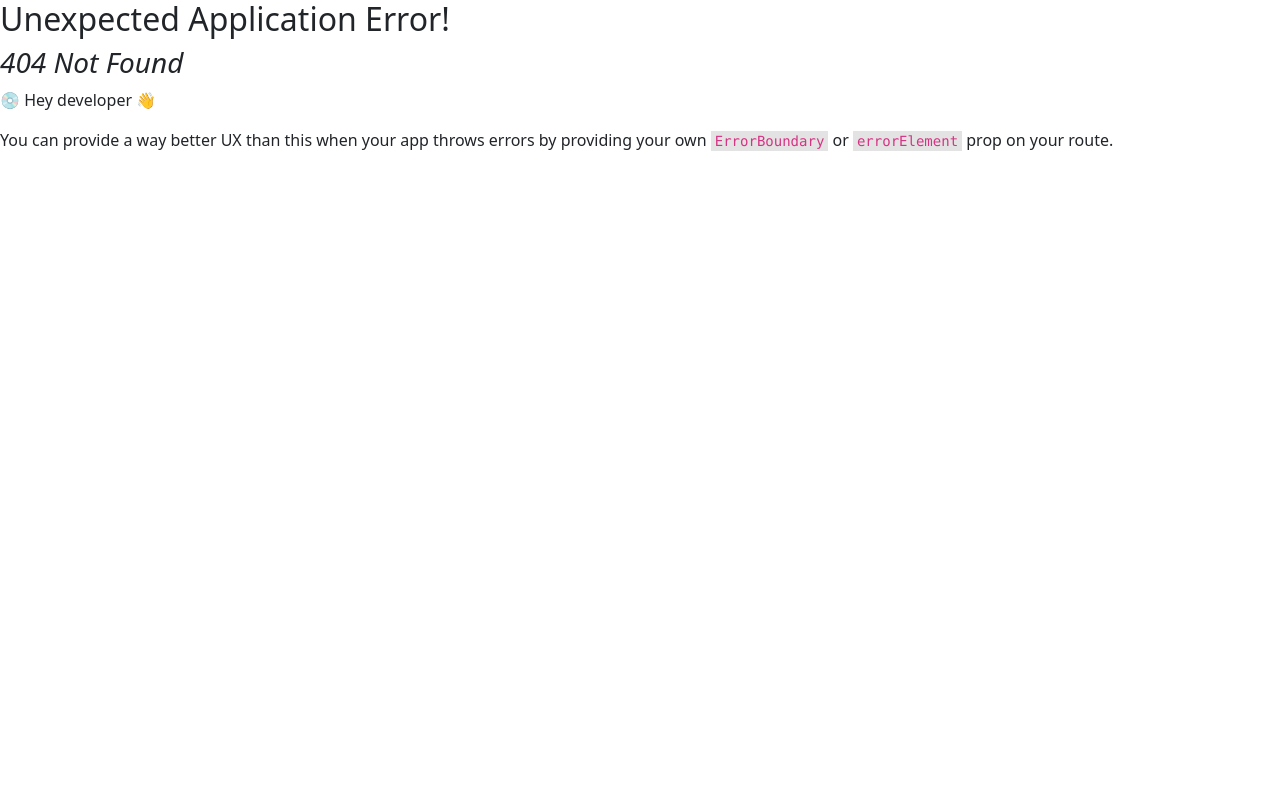
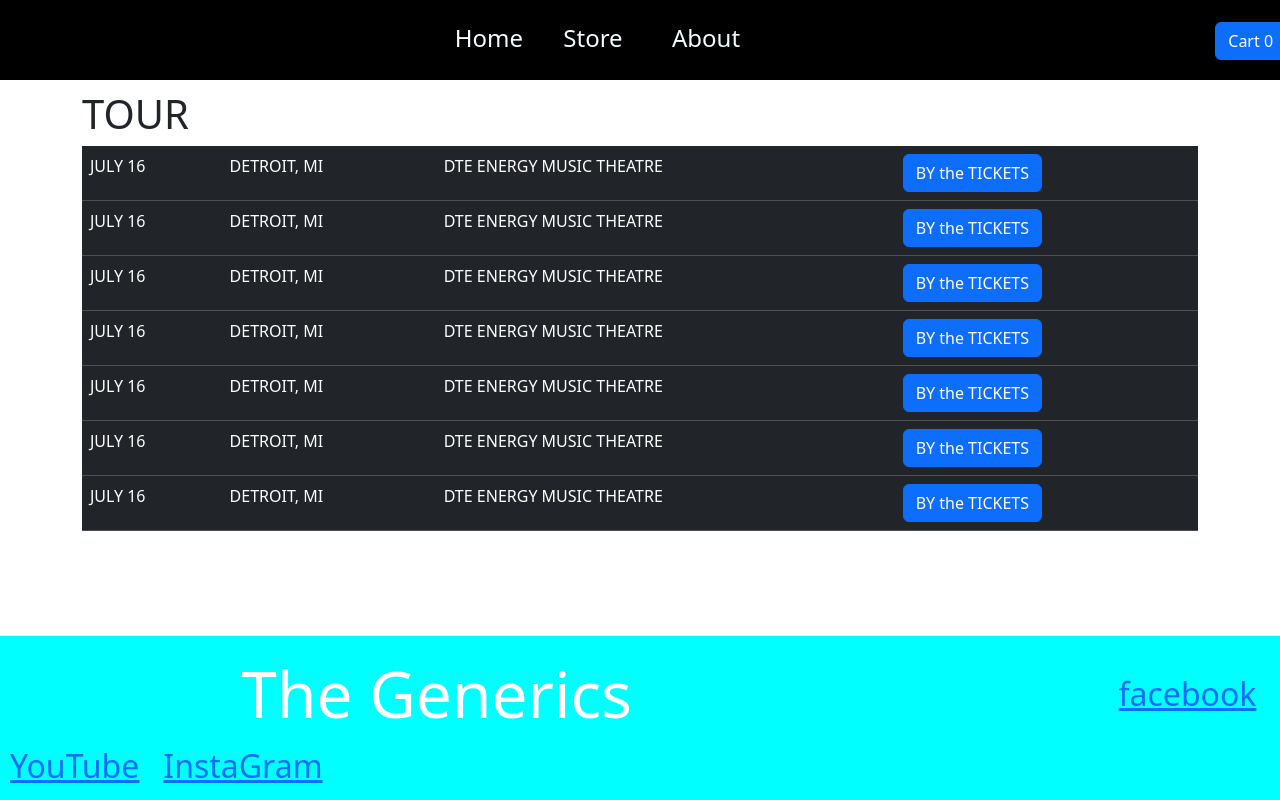
Before and after one commit to Manojdeore7/Ecommerce_Website, a React (Create React App) app: page /Home in a window 1280 px wide. Before the commit this address had no page. Built offline with nearby package versions, Linux system fonts and the light colour scheme.

Commit message:
now routing is completed

```diff
--- a/src/App.js
+++ b/src/App.js
@@ -5,10 +5,11 @@ import About from "./components/About";
 import { createBrowserRouter, RouterProvider } from "react-router-dom";
 import Header from "./components/Header";
 import Footer from "./components/Footer";
-
+import Home from "./components/Home";
 let router = createBrowserRouter([
   { path: "", element: [<Store />] },
   { path: "/About", element: [<Header />, <About />, <Footer />] },
+  { path: "/Home", element: [<Header />, <Home />, <Footer />] },
 ]);
 function App() {
   return <RouterProvider router={router}></RouterProvider>;
--- a/src/components/About.js
+++ b/src/components/About.js
@@ -30,7 +30,33 @@ function About() {
         pariatur esse ex dolore. Quis eiusmod ex aliqua fugiat mollit mollit sit
         magna. Laborum reprehenderit dolore commodo ex sint dolore reprehenderit
         labore do proident adipisicing duis aute. Nostrud sit laboris cupidatat
-        quis ea ea cillum commodo velit laborum ad.
+        quis ea ea cillum commodo velit laborum ad. Veniam magna in voluptate
+        consectetur pariatur esse ex dolore. Quis eiusmod ex aliqua fugiat
+        mollit mollit sit magna. Laborum reprehenderit dolore commodo ex sint
+        dolore reprehenderit labore do proident adipisicing duis aute. Nostrud
+        sit laboris cupidatat quis ea ea cillum commodo velit laborum ad. Veniam
+        magna in voluptate consectetur pariatur esse ex dolore. Quis eiusmod ex
+        aliqua fugiat mollit mollit sit magna. Laborum reprehenderit dolore
+        commodo ex sint dolore reprehenderit labore do proident adipisicing duis
+        aute. Nostrud sit laboris cupidatat quis ea ea cillum commodo velit
+        laborum ad. Veniam magna in voluptate consectetur pariatur esse ex
+        dolore. Quis eiusmod ex aliqua fugiat mollit mollit sit magna. Laborum
+        reprehenderit dolore commodo ex sint dolore reprehenderit labore do
+        proident adipisicing duis aute. Nostrud sit laboris cupidatat quis ea ea
+        cillum commodo velit laborum ad. Veniam magna in voluptate consectetur
+        pariatur esse ex dolore. Quis eiusmod ex aliqua fugiat mollit mollit sit
+        magna. Laborum reprehenderit dolore commodo ex sint dolore reprehenderit
+        labore do proident adipisicing duis aute. Nostrud sit laboris cupidatat
+        quis ea ea cillum commodo velit laborum ad. Veniam magna in voluptate
+        consectetur pariatur esse ex dolore. Quis eiusmod ex aliqua fugiat
+        mollit mollit sit magna. Laborum reprehenderit dolore commodo ex sint
+        dolore reprehenderit labore do proident adipisicing duis aute. Nostrud
+        sit laboris cupidatat quis ea ea cillum commodo velit laborum ad. Veniam
+        magna in voluptate consectetur pariatur esse ex dolore. Quis eiusmod ex
+        aliqua fugiat mollit mollit sit magna. Laborum reprehenderit dolore
+        commodo ex sint dolore reprehenderit labore do proident adipisicing duis
+        aute. Nostrud sit laboris cupidatat quis ea ea cillum commodo velit
+        laborum ad.
       </p>
     </div>
   );
--- a/src/components/Footer.js
+++ b/src/components/Footer.js
@@ -2,13 +2,14 @@ function Footer() {
   let styleC = {
     backgroundColor: "aqua",
     fontSize: "2rem",
-    padding: "20px",
+    padding: "10px",
     textAlign: "center",
     color: "white",
     fontFamily: "inherit",
-    position: "relative",
-    top: "35px",
+    position: "fixed",
+    bottom: "0px",
     alignItems: "center",
+    width: "110%",
   };
   return (
     <div className="row" style={styleC}>
--- a/src/components/Header.css
+++ b/src/components/Header.css
@@ -8,3 +8,8 @@
   font-size: 1.5rem;
   color: white;
 }
+.ram {
+  list-style: none;
+  text-decoration: none;
+  color: azure;
+}
--- a/src/components/Header.js
+++ b/src/components/Header.js
@@ -1,6 +1,7 @@
 import "./Header.css";
 import { useContext } from "react";
 import CartContext from "../store/Cart-Context";
+import { Link } from "react-router-dom";
 function Header(props) {
   let cacrtC = useContext(CartContext);
   let totalNumberOfItems = cacrtC.items.length;
@@ -8,15 +9,21 @@ function Header(props) {
     props.show();
   }
   return (
-    <div className="row Header">
-      <div className="col-1 offset-4">
-        <a>Home</a>
+    <div className="row Header ">
+      <div className="col-1 offset-4 ">
+        <Link className="ram" to="http://localhost:3001/Home">
+          Home
+        </Link>
       </div>
       <div className="col-1">
-        <a href="http://localhost:3002/">Store</a>
+        <Link className="ram" to="http://localhost:3001/">
+          Store
+        </Link>
       </div>
       <div className="col-1">
-        <a href="http://localhost:3002/About">About</a>
+        <Link className="ram" to="http://localhost:3001/About">
+          About
+        </Link>
       </div>
 
       <div className="col-auto offset-4">
--- /dev/null
+++ b/src/components/Home.css
@@ -0,0 +1,5 @@
+.home {
+  margin-top: 0px;
+  top: 90px;
+  position: relative;
+}
--- /dev/null
+++ b/src/components/Home.js
@@ -0,0 +1,70 @@
+import "./Home.css";
+
+function Home() {
+  return (
+    <div className="container home">
+      <h1>TOUR</h1>
+      <table className="table table-dark">
+        <tbody>
+          <tr>
+            <td>JULY 16</td>
+            <td>DETROIT, MI</td>
+            <td>DTE ENERGY MUSIC THEATRE</td>
+            <td>
+              <button className="btn btn-primary">BY the TICKETS</button>
+            </td>
+          </tr>
+          <tr>
+            <td>JULY 16</td>
+            <td>DETROIT, MI</td>
+            <td>DTE ENERGY MUSIC THEATRE</td>
+            <td>
+              <button className="btn btn-primary">BY the TICKETS</button>
+            </td>
+          </tr>
+          <tr>
+            <td>JULY 16</td>
+            <td>DETROIT, MI</td>
+            <td>DTE ENERGY MUSIC THEATRE</td>
+            <td>
+              <button className="btn btn-primary">BY the TICKETS</button>
+            </td>
+          </tr>
+          <tr>
+            <td>JULY 16</td>
+            <td>DETROIT, MI</td>
+            <td>DTE ENERGY MUSIC THEATRE</td>
+            <td>
+              <button className="btn btn-primary">BY the TICKETS</button>
+            </td>
+          </tr>
+          <tr>
+            <td>JULY 16</td>
+            <td>DETROIT, MI</td>
+            <td>DTE ENERGY MUSIC THEATRE</td>
+            <td>
+              <button className="btn btn-primary">BY the TICKETS</button>
+            </td>
+          </tr>
+          <tr>
+            <td>JULY 16</td>
+            <td>DETROIT, MI</td>
+            <td>DTE ENERGY MUSIC THEATRE</td>
+            <td>
+              <button className="btn btn-primary">BY the TICKETS</button>
+            </td>
+          </tr>
+          <tr>
+            <td>JULY 16</td>
+            <td>DETROIT, MI</td>
+            <td>DTE ENERGY MUSIC THEATRE</td>
+            <td>
+              <button className="btn btn-primary">BY the TICKETS</button>
+            </td>
+          </tr>
+        </tbody>
+      </table>
+    </div>
+  );
+}
+export default Home;
```
Also changed, not shown: src/components/Footer.css (added).
